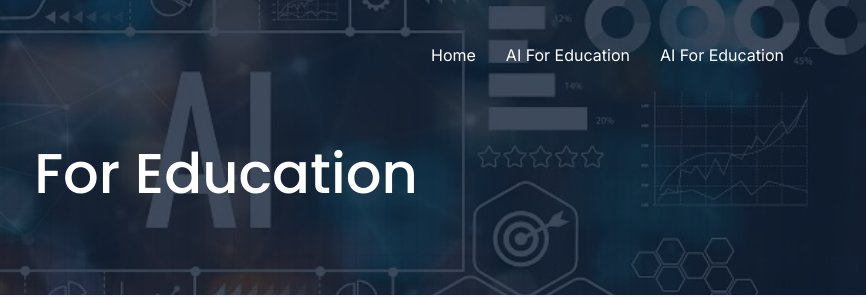
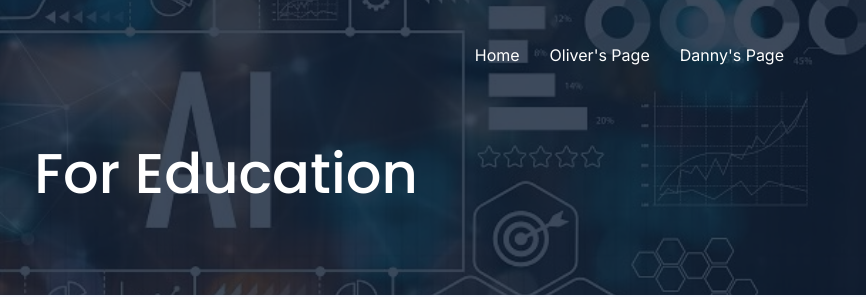
Before and after one commit to ChaparovB/Team-Project, a plain HTML site: page Danny's page.html in a window 1280 px wide. Shown: the top 297 px of the page, 414-1280 px from the left. Drawn offline with nearby package versions, Linux system fonts and the light colour scheme.

Commit message:
assign pages

```diff
--- a/Danny's page.html
+++ b/Danny's page.html
@@ -47,9 +47,9 @@
      <i class="mobile-nav-toggle mobile-nav-hide d-none bi bi-x"></i>
      <nav id="navbar" class="navbar">
        <ul>
-         <li><a href="index.html"class="active">Home</a></li>
-         <li><a href="aiforeducation.html"class="active">AI For Education</a></li>
-         <li><a href="aiforeducation2.html"class="active">AI For Education</a></li>
+        <li><a href="index.html"class="active">Home</a></li>
+        <li><a href="Oliver's page.html"class="active">Oliver's Page</a></li>
+        <li><a href="Danny's page.html"class="active">Danny's Page</a></li>
        </ul>
      </nav><!-- .navbar -->
 
```
Also changed, not shown: Oliver's page.html (+3 -3 lines).
